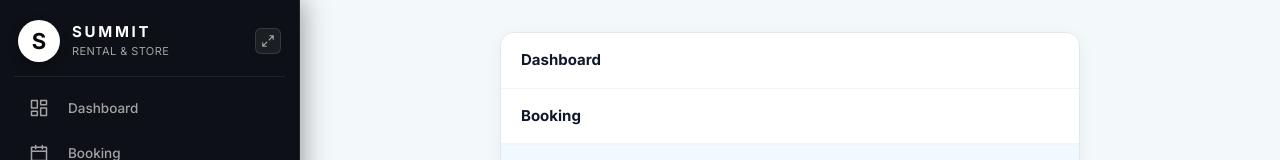
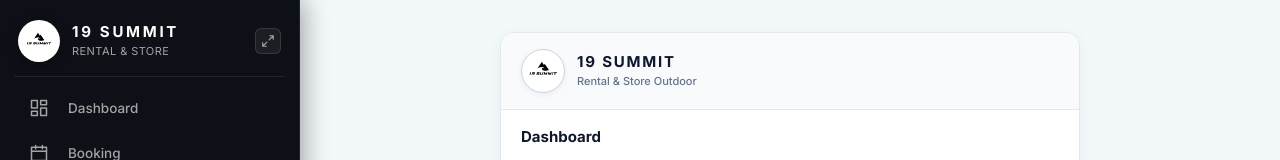
Before and after one commit to rasnab14/proyek-besar-pwlt, a Next.js app: page /admin/menu in a window 1280 px wide. Shown: the top 160 px of the page. Built offline with nearby package versions, Linux system fonts and the light colour scheme; no server answers.

Commit message:
penambahan logo 19 summit di sidebar dan favicon

```diff
--- a/app/layout.tsx
+++ b/app/layout.tsx
@@ -2,8 +2,19 @@ import type { Metadata } from "next";
 import "./globals.css";
 
 export const metadata: Metadata = {
-  title: "19 Summit — Rental & Store",
+  title: {
+    default: "19 Summit — Rental & Store",
+    template: "%s | 19 Summit",
+  },
   description: "Sistem manajemen rental dan penjualan perlengkapan outdoor 19 Summit Adventure",
+  icons: {
+    icon: [
+      { url: "/logo-19summit.jpg", type: "image/jpeg" },
+      { url: "/favicon.ico", sizes: "any" },
+    ],
+    shortcut: "/logo-19summit.jpg",
+    apple: "/logo-19summit.jpg",
+  },
 };
 
 export default function RootLayout({
@@ -14,6 +25,10 @@ export default function RootLayout({
   return (
     <html lang="id">
       <head>
+        <link rel="icon" href="/logo-19summit.jpg" type="image/jpeg" />
+        <link rel="shortcut icon" href="/logo-19summit.jpg" type="image/jpeg" />
+        <link rel="apple-touch-icon" href="/logo-19summit.jpg" />
+        <meta name="theme-color" content="#0D1117" />
         <link rel="preconnect" href="https://fonts.googleapis.com" />
         <link rel="preconnect" href="https://fonts.gstatic.com" crossOrigin="anonymous" />
         <link
--- a/components/mobile/MobileMenuPage.tsx
+++ b/components/mobile/MobileMenuPage.tsx
@@ -31,6 +31,21 @@ export default function MobileMenuPage({ role }: Props) {
 
   return (
     <div className="mob-menu-page">
+      <div className="mob-menu-brand-header">
+        <div className="mob-menu-logo-circle">
+          <img
+            src="/logo-19summit.jpg"
+            alt="19 Summit"
+            className="mob-menu-logo-img"
+            width={40}
+            height={40}
+          />
+        </div>
+        <div>
+          <div className="mob-menu-brand-name">19 SUMMIT</div>
+          <div className="mob-menu-brand-sub">Rental &amp; Store Outdoor</div>
+        </div>
+      </div>
       <nav className="mob-menu-list" aria-label="Daftar Menu Lengkap">
         {navItems.map((item) => {
           if (item.type === "link") {
--- a/components/mobile/MobileNav.tsx
+++ b/components/mobile/MobileNav.tsx
@@ -152,7 +152,16 @@ export default function MobileNav({ role, userName }: Props) {
             </button>
           )}
 
-          <h1 className="mob-header-title">{currentTitle}</h1>
+          <div className="mob-brand-wrap">
+            <img
+              src="/logo-19summit.jpg"
+              alt="19 Summit"
+              className="mob-brand-logo"
+              width={28}
+              height={28}
+            />
+            <h1 className="mob-header-title">{currentTitle}</h1>
+          </div>
         </div>
 
         <Link
--- a/components/mobile/mobile-menu.css
+++ b/components/mobile/mobile-menu.css
@@ -10,6 +10,52 @@
   background: #ffffff;
   display: flex;
   flex-direction: column;
+}
+
+.mob-menu-brand-header {
+  display: flex;
+  align-items: center;
+  gap: 12px;
+  padding: 16px 20px;
+  background: #F8FAFC;
+  border-bottom: 1px solid #E2E8F0;
+}
+
+.mob-menu-logo-circle {
+  width: 44px;
+  height: 44px;
+  border-radius: 50%;
+  background: #ffffff;
+  border: 1.5px solid #CBD5E1;
+  padding: 2px;
+  display: flex;
+  align-items: center;
+  justify-content: center;
+  box-shadow: 0 2px 6px rgba(0, 0, 0, 0.06);
+  flex-shrink: 0;
+}
+
+.mob-menu-logo-img {
+  width: 100%;
+  height: 100%;
+  object-fit: contain;
+  border-radius: 50%;
+  display: block;
+}
+
+.mob-menu-brand-name {
+  font-size: 15px;
+  font-weight: 800;
+  letter-spacing: 0.12em;
+  color: #0F172A;
+  line-height: 1.2;
+}
+
+.mob-menu-brand-sub {
+  font-size: 11px;
+  color: #64748B;
+  font-weight: 500;
+  margin-top: 2px;
 }
 
 .mob-menu-list {
--- a/components/mobile/mobile-nav.css
+++ b/components/mobile/mobile-nav.css
@@ -63,6 +63,25 @@
   .mob-back-btn:active {
     background: rgba(255, 255, 255, 0.12);
     transform: scale(0.95);
+  }
+
+  .mob-brand-wrap {
+    display: flex;
+    align-items: center;
+    gap: 8px;
+    min-width: 0;
+  }
+
+  .mob-brand-logo {
+    width: 28px;
+    height: 28px;
+    border-radius: 50%;
+    background: #ffffff;
+    object-fit: contain;
+    padding: 1.5px;
+    flex-shrink: 0;
+    border: 1px solid rgba(255, 255, 255, 0.2);
+    box-shadow: 0 2px 6px rgba(0, 0, 0, 0.3);
   }
 
   .mob-header-title {
--- a/components/sidebar/Sidebar.tsx
+++ b/components/sidebar/Sidebar.tsx
@@ -184,10 +184,16 @@ export default function Sidebar({ role, userName, onLogout }: Props) {
           title={isPinned ? "Sidebar disematkan (klik untuk lepas)" : "Klik untuk sematkan sidebar"}
         >
           <div className="side-logo-circle" aria-hidden="true">
-            S
+            <img
+              src="/logo-19summit.jpg"
+              alt="19 Summit Logo"
+              className="side-logo-img"
+              width={42}
+              height={42}
+            />
           </div>
           <div className="side-brand-info">
-            <div className="side-brand-name">SUMMIT</div>
+            <div className="side-brand-name">19 SUMMIT</div>
             <div className="side-brand-sub">Rental &amp; Store</div>
           </div>
 
--- a/components/sidebar/sidebar.css
+++ b/components/sidebar/sidebar.css
@@ -98,20 +98,29 @@
   width: 42px;
   height: 42px;
   border-radius: 50%;
-  background: var(--w);
-  color: var(--k);
-  font-weight: 800;
-  font-size: 22px;
+  background: #ffffff;
   display: flex;
   align-items: center;
   justify-content: center;
-  box-shadow: 0 3px 10px rgba(0, 0, 0, 0.4);
+  box-shadow: 0 3px 12px rgba(0, 0, 0, 0.45);
+  border: 1.5px solid rgba(255, 255, 255, 0.2);
   flex-shrink: 0;
-  transition: transform 0.25s cubic-bezier(0.22, 1, 0.36, 1);
+  overflow: hidden;
+  padding: 3px;
+  transition: transform 0.25s cubic-bezier(0.22, 1, 0.36, 1), border-color 0.25s ease;
+}
+
+.side-logo-img {
+  width: 100%;
+  height: 100%;
+  object-fit: contain;
+  border-radius: 50%;
+  display: block;
 }
 
 .side-brand:hover .side-logo-circle {
   transform: scale(1.06);
+  border-color: rgba(14, 165, 233, 0.6);
 }
 
 .side-brand-info {
```
Also changed, not shown: 2 other files (tests, documents, lock files or other folders).
